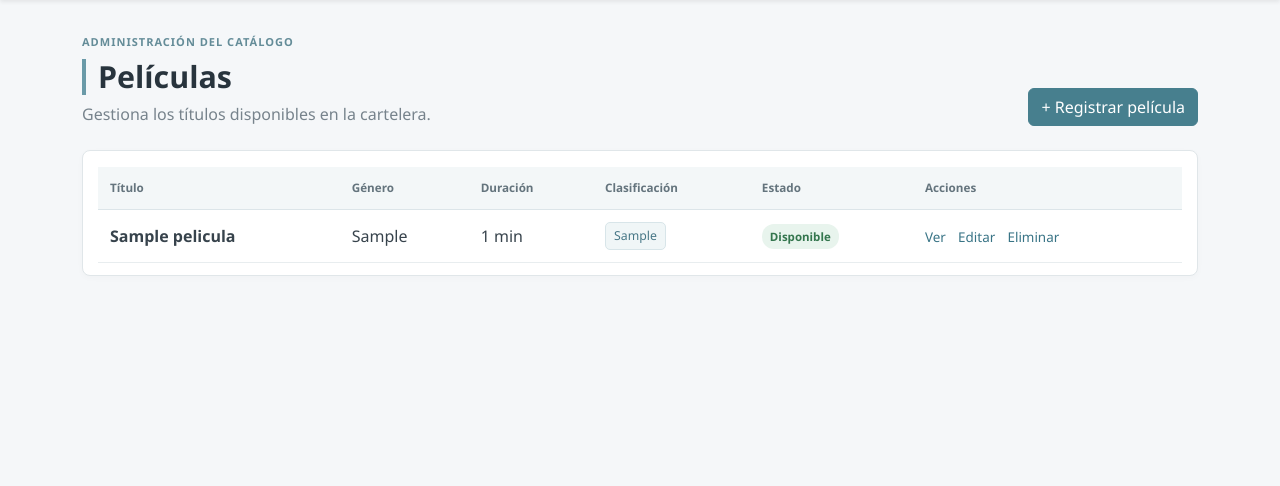
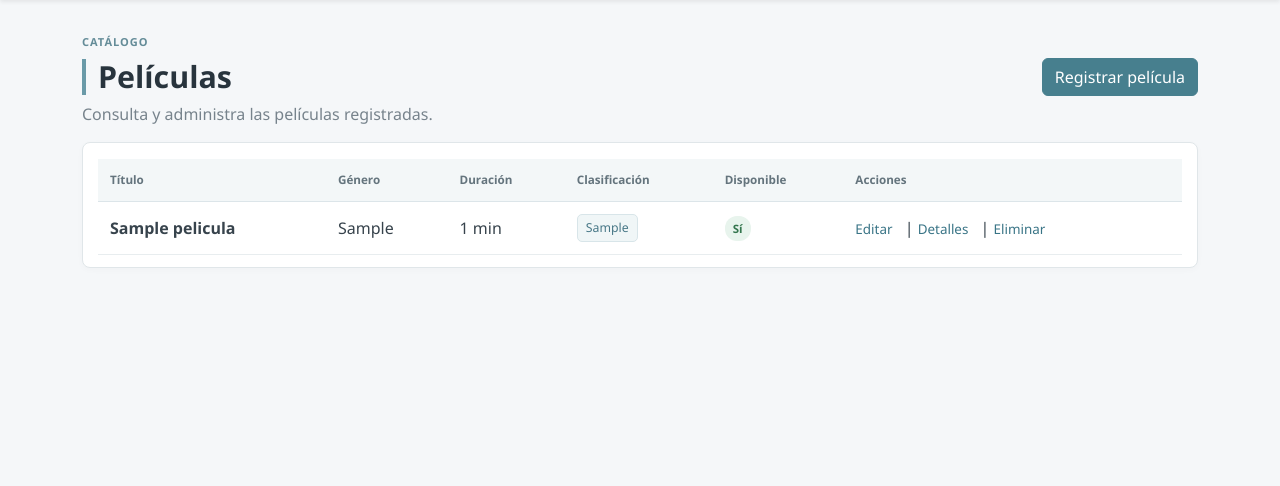
Before and after one commit to JEEM244/beta, an ASP.NET Core app: page /Peliculas in a window 1280 px wide. Shown: the part 62-548 px from the top of the page. Run offline with ASP.NET Core 8, Linux system fonts and the light colour scheme; empty tables hold one stand-in row (values such as "Sample post"); database files in the repository are not loaded.

Commit message:
Ajustar listado de películas al estilo Bootstrap claro

```diff
--- a/CineCarteleraV2_5L1/Views/Peliculas/Index.cshtml
+++ b/CineCarteleraV2_5L1/Views/Peliculas/Index.cshtml
@@ -3,13 +3,13 @@
     ViewData["Title"] = "Películas";
 }
 
-<div class="d-flex justify-content-between align-items-end flex-wrap gap-3 mb-4">
+<div class="d-flex justify-content-between align-items-center flex-wrap gap-2 mb-3">
     <div>
-        <span class="eyebrow">ADMINISTRACIÓN DEL CATÁLOGO</span>
+        <span class="eyebrow">CATÁLOGO</span>
         <h1 class="page-title">Películas</h1>
-        <p class="page-subtitle mb-0">Gestiona los títulos disponibles en la cartelera.</p>
+        <p class="page-subtitle mb-0">Consulta y administra las películas registradas.</p>
     </div>
-    <a asp-action="Create" class="btn btn-accent">+ Registrar película</a>
+    <a asp-action="Create" class="btn btn-primary">Registrar película</a>
 </div>
 
 <div class="table-shell">
@@ -20,7 +20,7 @@
                 <th>Género</th>
                 <th>Duración</th>
                 <th>Clasificación</th>
-                <th>Estado</th>
+                <th>Disponible</th>
                 <th>Acciones</th>
             </tr>
         </thead>
@@ -34,12 +34,12 @@
                 <td><span class="data-tag">@item.Clasificacion</span></td>
                 <td>
                     <span class="status-pill @(item.Disponible ? "status-on" : "status-off")">
-                        @(item.Disponible ? "Disponible" : "No disponible")
+                        @(item.Disponible ? "Sí" : "No")
                     </span>
                 </td>
                 <td class="table-actions">
-                    <a asp-action="Details" asp-route-id="@item.IdPelicula">Ver</a>
-                    <a asp-action="Edit" asp-route-id="@item.IdPelicula">Editar</a>
+                    <a asp-action="Edit" asp-route-id="@item.IdPelicula">Editar</a> |
+                    <a asp-action="Details" asp-route-id="@item.IdPelicula">Detalles</a> |
                     <a asp-action="Delete" asp-route-id="@item.IdPelicula">Eliminar</a>
                 </td>
             </tr>
@@ -48,10 +48,6 @@
     </table>
     @if (!Model.Any())
     {
-        <div class="empty-state m-3">
-            <h3>No hay películas registradas</h3>
-            <p>Agrega el primer título para comenzar tu catálogo.</p>
-            <a asp-action="Create" class="btn btn-accent">Registrar película</a>
-        </div>
+        <p class="text-muted m-3">Todavía no hay películas registradas.</p>
     }
 </div>
```
